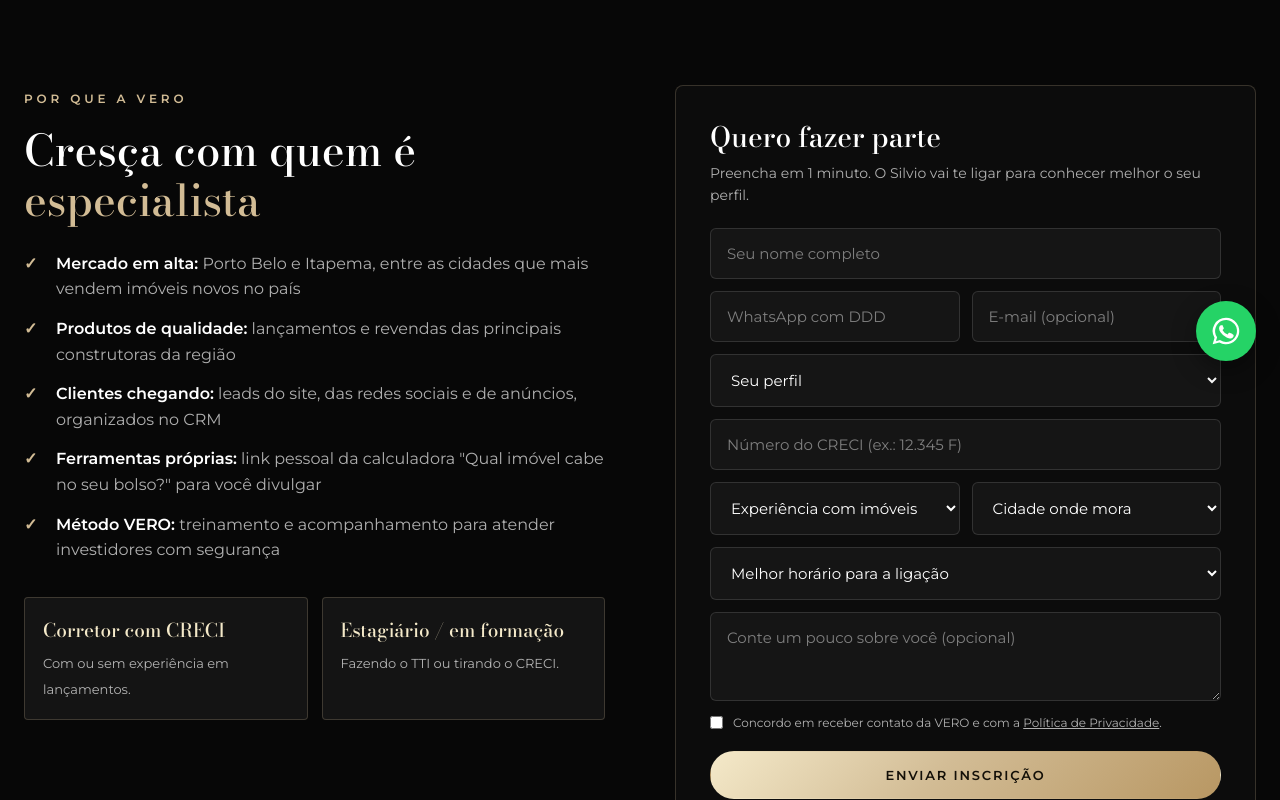
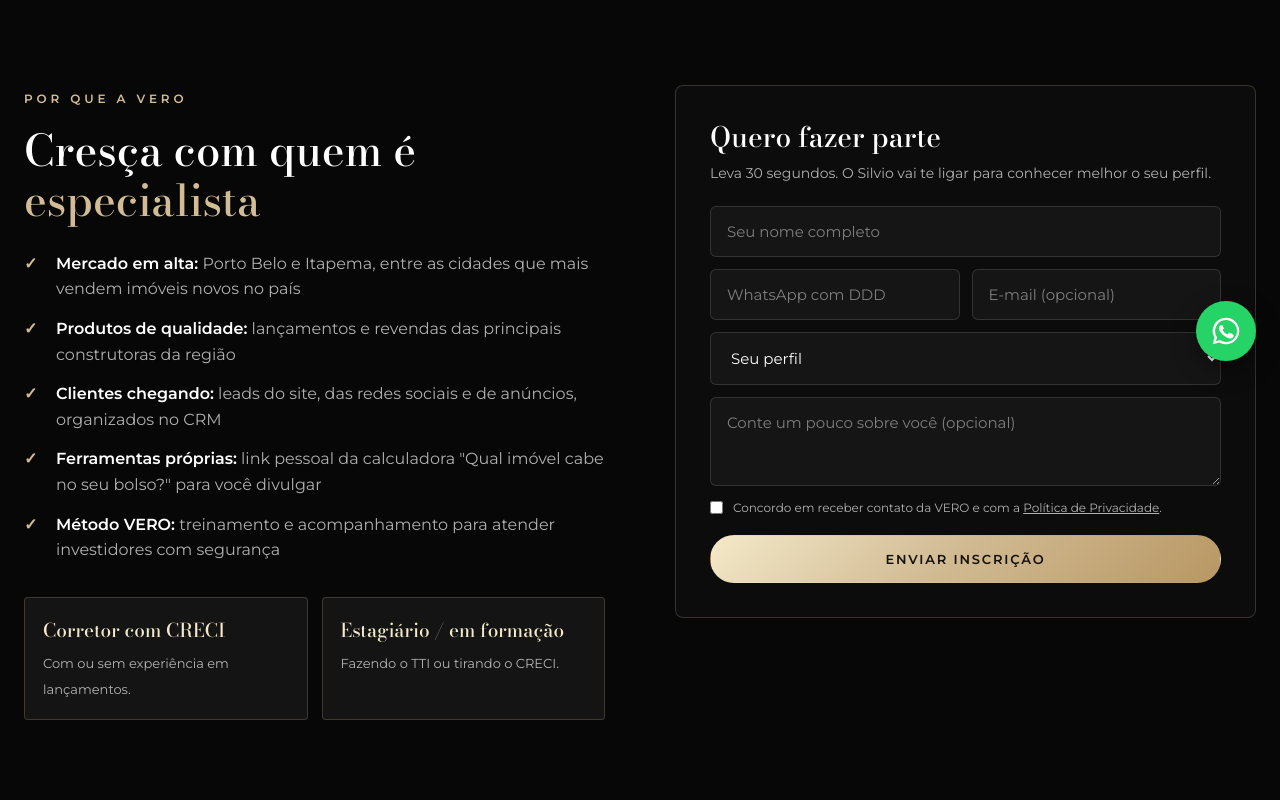
Before and after one commit to silvioschio/projetositevero, an Astro site: page /trabalhe-conosco in a window 1280 px wide. Shown: the part 415-1215 px from the top of the page. Built offline with nearby package versions, Linux system fonts and the light colour scheme; Astro itself is replaced by a stand-in of ours.

Commit message:
Faça parte da equipe: formulário mais curto (só nome, WhatsApp, e-mail opcional e perfil)
Co-Authored-By: Claude Opus 5.5 <noreply@anthropic.com>

```diff
--- a/src/pages/trabalhe-conosco.astro
+++ b/src/pages/trabalhe-conosco.astro
@@ -2,7 +2,6 @@
 // "Faça parte da nossa equipe": inscrição de corretores e estagiários.
 // Só a inscrição (sem currículo): o Silvio liga depois. O lead vai para o Kommo no nome do Silvio, etiqueta "Recrutamento".
 import Base from '../layouts/Base.astro';
-import { cidades } from '../lib/content';
 ---
 <Base solidHeader
   title="Faça parte da nossa equipe | Trabalhe como corretor na VERO – Porto Belo e Itapema"
@@ -38,7 +37,7 @@ import { cidades } from '../lib/content';
       <div class="lead-form">
         <form data-origem="recrutamento" novalidate>
           <h3>Quero fazer parte</h3>
-          <p class="sub">Preencha em 1 minuto. O Silvio vai te ligar para conhecer melhor o seu perfil.</p>
+          <p class="sub">Leva 30 segundos. O Silvio vai te ligar para conhecer melhor o seu perfil.</p>
           <input class="hp" type="text" name="empresa" tabindex="-1" autocomplete="off" aria-hidden="true">
           <div class="form-row"><input name="nome" placeholder="Seu nome completo" autocomplete="name" required></div>
           <div class="form-row two">
@@ -51,21 +50,6 @@ import { cidades } from '../lib/content';
               <option>Corretor com CRECI</option>
               <option>Estagiário / fazendo o TTI</option>
               <option>Quero começar na profissão</option>
-            </select>
-          </div>
-          <div class="form-row" data-creci hidden><input name="creci" placeholder="Número do CRECI (ex.: 12.345 F)" disabled></div>
-          <div class="form-row two">
-            <select name="experiencia" required aria-label="Experiência com imóveis">
-              <option value="">Experiência com imóveis</option>
-              <option>Nenhuma ainda</option><option>Até 1 ano</option><option>1 a 3 anos</option><option>Mais de 3 anos</option>
-            </select>
-            <select name="cidade" required aria-label="Cidade onde mora">
-              <option value="">Cidade onde mora</option>{cidades.map((c) => <option>{c.nome}</option>)}<option>Outra</option>
-            </select>
-          </div>
-          <div class="form-row">
-            <select name="horario" aria-label="Melhor horário para ligação">
-              <option value="">Melhor horário para a ligação</option><option>Manhã</option><option>Tarde</option><option>Noite</option><option>Qualquer horário</option>
             </select>
           </div>
           <div class="form-row"><textarea name="mensagem" rows="3" placeholder="Conte um pouco sobre você (opcional)"></textarea></div>
@@ -84,16 +68,6 @@ import { cidades } from '../lib/content';
 </main>
 </Base>
 
-<script>
-  // Campo CRECI aparece só para quem já é corretor
-  const perfil = document.querySelector<HTMLSelectElement>('[name=perfil]')!;
-  const creci = document.querySelector<HTMLElement>('[data-creci]')!;
-  perfil.addEventListener('change', () => {
-    creci.hidden = perfil.value !== 'Corretor com CRECI';
-    creci.querySelector('input')!.disabled = creci.hidden;
-  });
-</script>
-
 <style>
   .recruta { align-items: start; }
   .recruta .check-list b { color: var(--white); font-weight: 600; }
```
